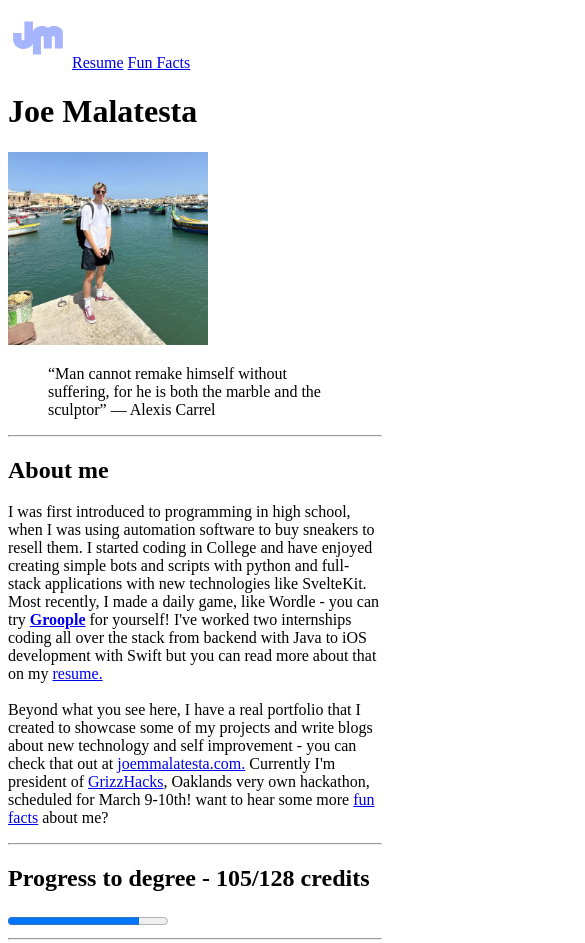
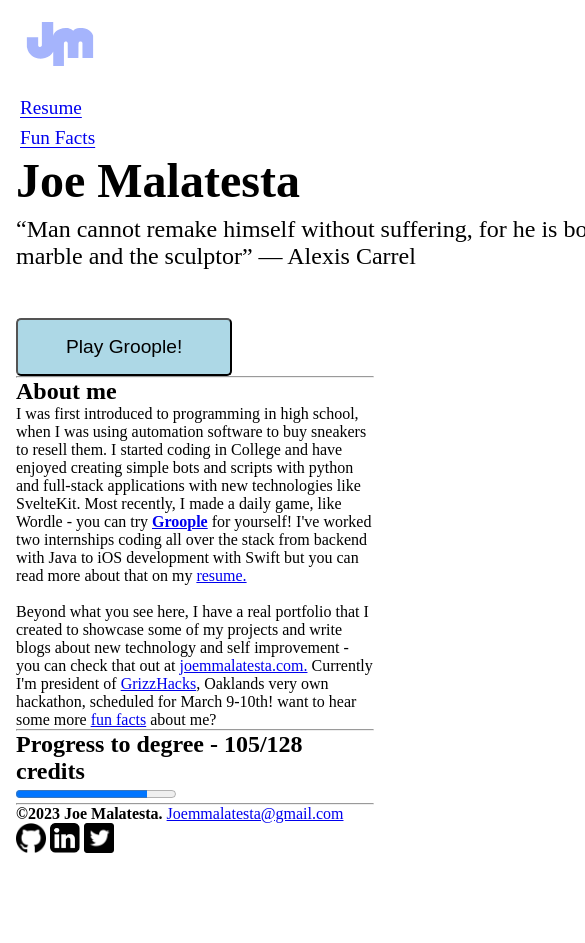
Before and after one commit to joemmalatesta/portfolio, a plain HTML site: page index.html in a window 390 px wide. Shown: the top 943 px of the page, 585 px wide, since content can reach past the window. After the commit the page ends 857 px from the top, so only its background shows below. Drawn offline with Linux system fonts and the light colour scheme.

Commit message:
update with styling and hero section

```diff
--- a/index.html
+++ b/index.html
@@ -5,54 +5,60 @@
 		<meta name="viewport" content="width=device-width, initial-scale=1.0" />
 		<title>Joe Malatesta</title>
 		<link rel="shortcut icon" href="./images/logo.svg" type="image/x-icon" />
+		<link rel="stylesheet" href="style.css" />
 	</head>
 	<body>
 		<nav>
-			<a href="./"><img src="./images/logo.svg" alt="logo" width="60" /></a>
+			<a href="./"><img src="./images/logo.svg" alt="logo" width="80" /></a>
+			<div class="pages">
 				<a href="./pages/resume.html">Resume</a>
 				<a href="./pages/funFacts.html">Fun Facts</a>
+			</div>
 		</nav>
 
 		<!-- Heading, picture and quote -->
+		<div class="hero">
+			<div class="leftsection">
 				<h1>Joe Malatesta</h1>
+				<blockquote>“Man cannot remake himself without suffering, for he is both the marble and the sculptor” ― Alexis Carrel</blockquote>
+        <button class="heroButton">Play Groople!</button>
+			</div>
 			<img src="./images/malta-pic.jpeg" alt="Joe in Malta" width="200" />
-    <blockquote>
-      “Man cannot remake himself without suffering, for he is both the marble and the sculptor”
-    ― Alexis Carrel
-    </blockquote>
+		</div>
 
 		<!-- About me paragraph -->
-    <hr>
+		<hr />
 		<section>
 			<h2>About me</h2>
-      <p>I was first introduced to programming in high school, when I was using automation software to buy sneakers to resell them. I started coding in College and have enjoyed
-        creating simple bots and scripts with python and full-stack applications with new technologies like SvelteKit. Most recently, I made a daily game, like Wordle - you can try
-        <a href="https://groople.xyz" target="_blank"><strong>Groople</strong></a> for yourself! I've worked two internships coding all over the stack from backend with Java to iOS development with Swift but you can read more about that on my <a href="./pages/resume.html">resume.</a>
-        <br>
-        <br>
-        Beyond what you see here, I have a real portfolio that I created to showcase some of my projects and write blogs about new technology and self improvement - you can check that out at <a href="https://joemmalatesta.com">joemmalatesta.com.</a>
-        Currently I'm president of <a href="https://grizzhacks.org">GrizzHacks</a>, Oaklands very own hackathon, scheduled for March 9-10th!
-
-        want to hear some more <a href="./pages/funFacts.html">fun facts</a> about me?
+			<p>
+				I was first introduced to programming in high school, when I was using automation software to buy sneakers to resell them. I started coding in
+				College and have enjoyed creating simple bots and scripts with python and full-stack applications with new technologies like SvelteKit. Most
+				recently, I made a daily game, like Wordle - you can try <a href="https://groople.xyz" target="_blank"><strong>Groople</strong></a> for
+				yourself! I've worked two internships coding all over the stack from backend with Java to iOS development with Swift but you can read more
+				about that on my <a href="./pages/resume.html">resume.</a>
+				<br />
+				<br />
+				Beyond what you see here, I have a real portfolio that I created to showcase some of my projects and write blogs about new technology and self
+				improvement - you can check that out at <a href="https://joemmalatesta.com">joemmalatesta.com.</a> Currently I'm president of
+				<a href="https://grizzhacks.org">GrizzHacks</a>, Oaklands very own hackathon, scheduled for March 9-10th! want to hear some more
+				<a href="./pages/funFacts.html">fun facts</a> about me?
 			</p>
 		</section>
 
 		<!-- Progress bar -->
-    <hr>
+		<hr />
 		<section>
 			<h2>Progress to degree - 105/128 credits</h2>
 			<progress max="128" value="105"></progress>
 		</section>
 
-
-    <hr>
+		<hr />
 		<footer>
 			<span><strong>©2023 Joe Malatesta.</strong></span>
 			<a href="mailto:joemmalatesta@gmail.com">Joemmalatesta@gmail.com</a>
-      <a href="https://github.com/joemmalatesta"><img src="./images/github.png" alt="My Github" width="30"></a>
-      <a href="https://www.linkedin.com/in/joe-malatesta/"><img src="./images/linkedin.png" alt="My Linkedin" width="30"></a>
-      <a href="https://twitter.com/_JoeMalatesta"><img src="./images/twitter.png" alt="My Twitter" width="30"></a>
+			<a href="https://github.com/joemmalatesta"><img src="./images/github.png" alt="My Github" width="30" /></a>
+			<a href="https://www.linkedin.com/in/joe-malatesta/"><img src="./images/linkedin.png" alt="My Linkedin" width="30" /></a>
+			<a href="https://twitter.com/_JoeMalatesta"><img src="./images/twitter.png" alt="My Twitter" width="30" /></a>
 		</footer>
-
 	</body>
 </html>
--- /dev/null
+++ b/style.css
@@ -0,0 +1,74 @@
+/* Clear default styling */
+* {
+	margin: 0;
+	padding: 0;
+	box-sizing: border-box;
+}
+body{
+    margin: 0px 1rem;
+}
+
+/* Make nav flex */
+nav {
+	display: flex;
+	justify-content: space-between;
+	align-items: center;
+	margin: 1rem 4rem;
+}
+nav a {
+	font-size: 1.5rem;
+	padding: 0.5rem;
+	text-underline-offset: 0.15em;
+	transition: text-underline-offset .3s;
+}
+nav a:hover {
+	text-underline-offset: 0.3em;
+}
+
+.hero {
+	display: flex;
+	justify-content: space-around;
+	align-items: center;
+
+}
+.hero img {
+    width: 500px
+}
+.hero h1{
+    font-size: 3rem;
+    margin-bottom: .5rem;
+}
+.hero blockquote{
+    font-size: 1.5rem;
+    width: 40rem;
+    margin-bottom: 3rem
+}
+.hero button {
+    padding: 1rem 3rem;
+    background-color: lightblue;
+    font-size: 1.2rem;
+    border-radius: 5px;
+}
+
+/* Small screen sizes */
+@media only screen and (max-width: 600px) {
+	nav {
+		display: flex;
+		flex-direction: column;
+		margin: 0;
+		align-items: start;
+	}
+	.pages {
+		display: flex;
+		flex-direction: column;
+		margin: 0;
+		align-items: start;
+	}
+	nav a {
+		font-size: 1.2rem;
+		padding: 0.25rem;
+	}
+    .hero img {
+        width: 200px
+    }
+}
```
Also changed, not shown: pages/funFacts.html (+20 -14 lines), pages/resume.html (+4 -1 lines). Lines whose indentation alone changed are shown as unchanged.
